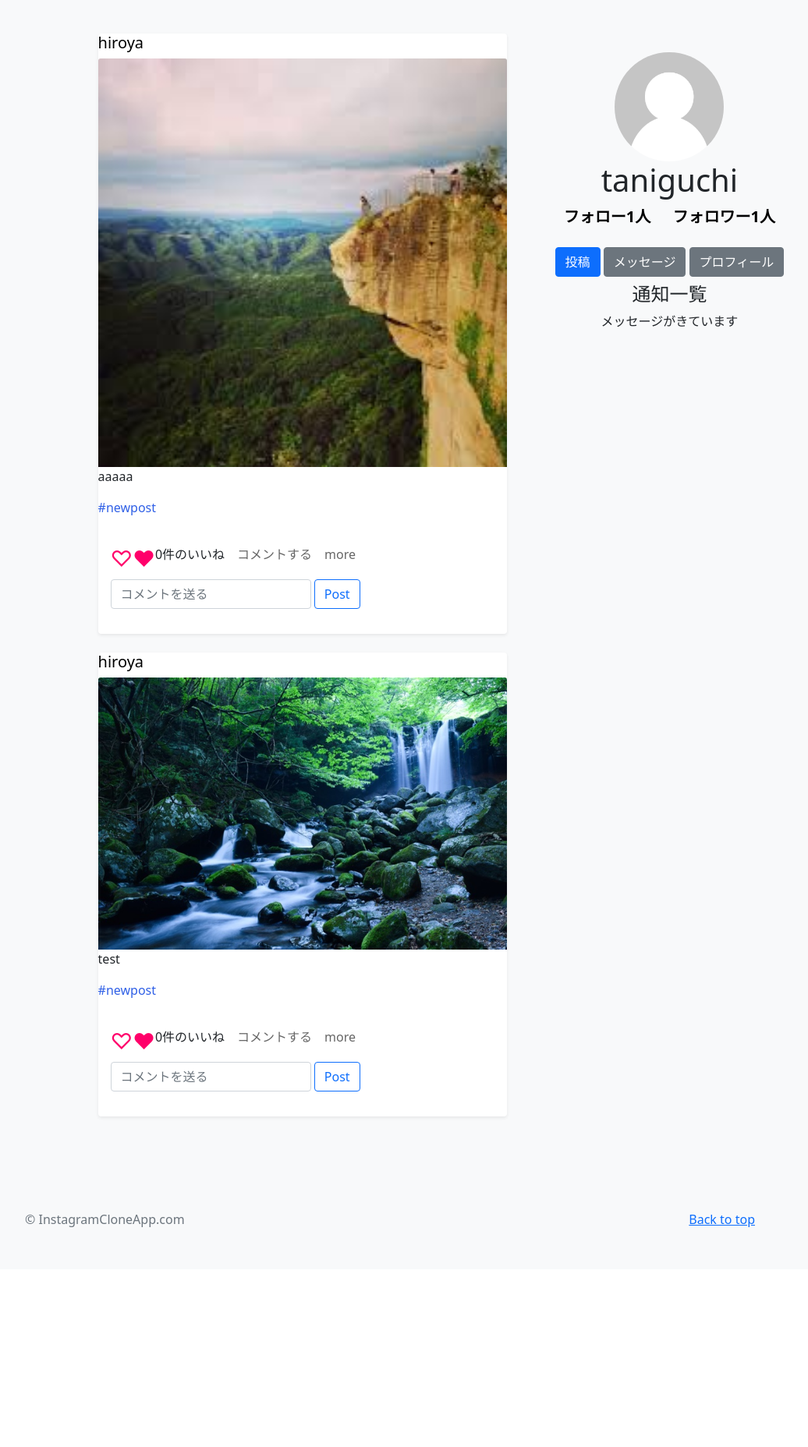
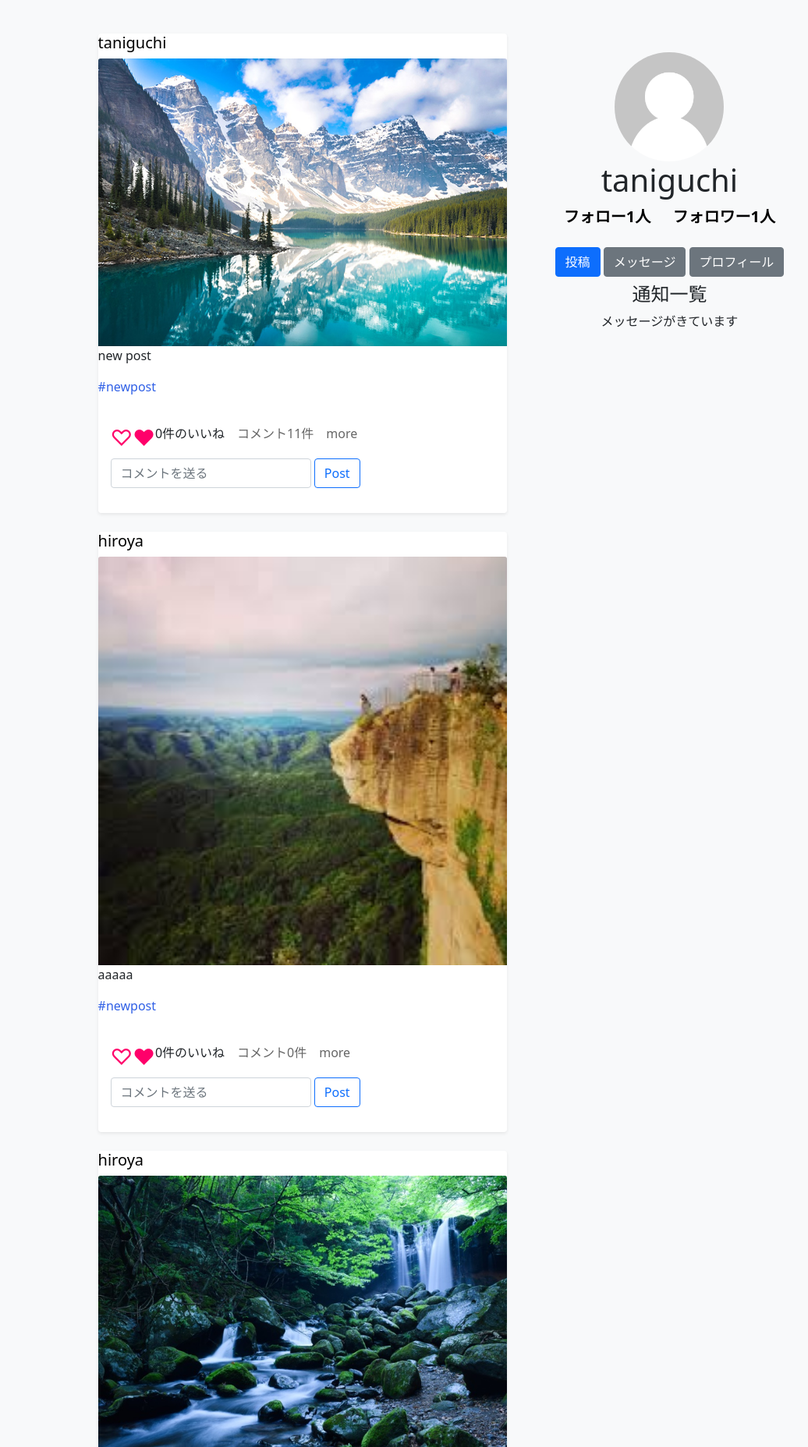
Before and after one commit to TaniguchiKosuke/instagram_django, a Django app: page /instagram/ in a window 1280 px wide. Shown: the part 89-1945 px from the top of the page at 78% size, without its empty margins (140-1176 px from the left). Before the commit the page ends 1663 px from the top, so only its background shows below. Run offline with Django 3.2, Linux system fonts and the light colour scheme; a user stored in the database is signed in; data comes from the database, SQL or seed files in the repository; both versions use the stored data as it was after the commit; some libraries are stand-ins or nearby versions.

Commit message:
comment_count

```diff
--- a/instagram/models.py
+++ b/instagram/models.py
@@ -23,6 +23,7 @@ class Posts(models.Model):
     post_date = models.DateTimeField(default=timezone.now, null=True, blank=True)
     author = models.ForeignKey(User, on_delete=models.CASCADE)
     like_count = models.IntegerField(default=0)
+    comment_count = models.IntegerField(default=0)
 
     class Meta:
         verbose_name = 'Post'
@@ -47,7 +48,7 @@ class CommentToPost(models.Model):
     created_at = models.DateTimeField(default=timezone.now)
 
     def __str__(self):
-        return self.author
+        return f'{self.author} {self.text}'
 
 
 class FriendShip(models.Model):
--- a/instagram/views.py
+++ b/instagram/views.py
@@ -33,7 +33,7 @@ class HomeView(LoginRequiredMixin, ListView):
         if request_user.followees.all():
             print(request_user.followees.all())
             for followee in request_user.followees.all():
-                queryset = queryset.objects.filter(author=followee).order_by('-post_date')
+                queryset = queryset.objects.filter(Q(author=followee) | Q(author=request_user)).order_by('-post_date')
         elif query:
             #投稿を検索する処理
             if not query.startswith('#'):
@@ -136,6 +136,8 @@ class CommentToPostView(LoginRequiredMixin, CreateView):
     def form_valid(self, form):
         author = self.request.user
         post = Posts.objects.get(pk=self.kwargs['pk'])
+        post.comment_count += 1
+        post.save()
         form.instance.author = author
         form.instance.post = post
         return super().form_valid(form)
@@ -148,12 +150,11 @@ class CommentToPostView(LoginRequiredMixin, CreateView):
 def comment_from_post_list(request, pk):
     form = CommentFromPostListForm(request.POST or None)
     if form.is_valid():
-        print(form)
-        print('==============================================')
         text = request.POST['text']
-        print(text)
         author = request.user
         post = Posts.objects.get(pk=pk)
+        post.comment_count += 1
+        post.save()
         CommentToPost.objects.create(
             text=text,
             author=author,
--- a/templates/home.html
+++ b/templates/home.html
@@ -86,7 +86,7 @@
                   <a href="{% url 'instagram:like_post' pk=post.pk %}" style="text-decoration: none;"><span class="like-button">&#9825;</span></a>
                   <a href="{% url 'instagram:like_post' pk=post.pk %}" style="text-decoration: none;"><span class="like-button">&hearts;</span></a>
                   <p class="good-count">{{ post.like_count }}件のいいね</p>
-                <a href="{% url 'instagram:comment_to_post' pk=post.pk %}" class="see-more">コメントする</a>
+                <p class="see-more" style="text-decoration: none;">コメント{{ post.comment_count }}件</p>
                 <a href="{% url 'instagram:post_detail' pk=post.pk %}" class="see-more">more</a>
               </div>
               <small class="text-muted"></small>
```
Also changed, not shown: db.sqlite3, instagram/migrations/0008_posts_comment_count.py (added), media/images/ca_img_k31_01_r9oYdhz.jpg (added).
